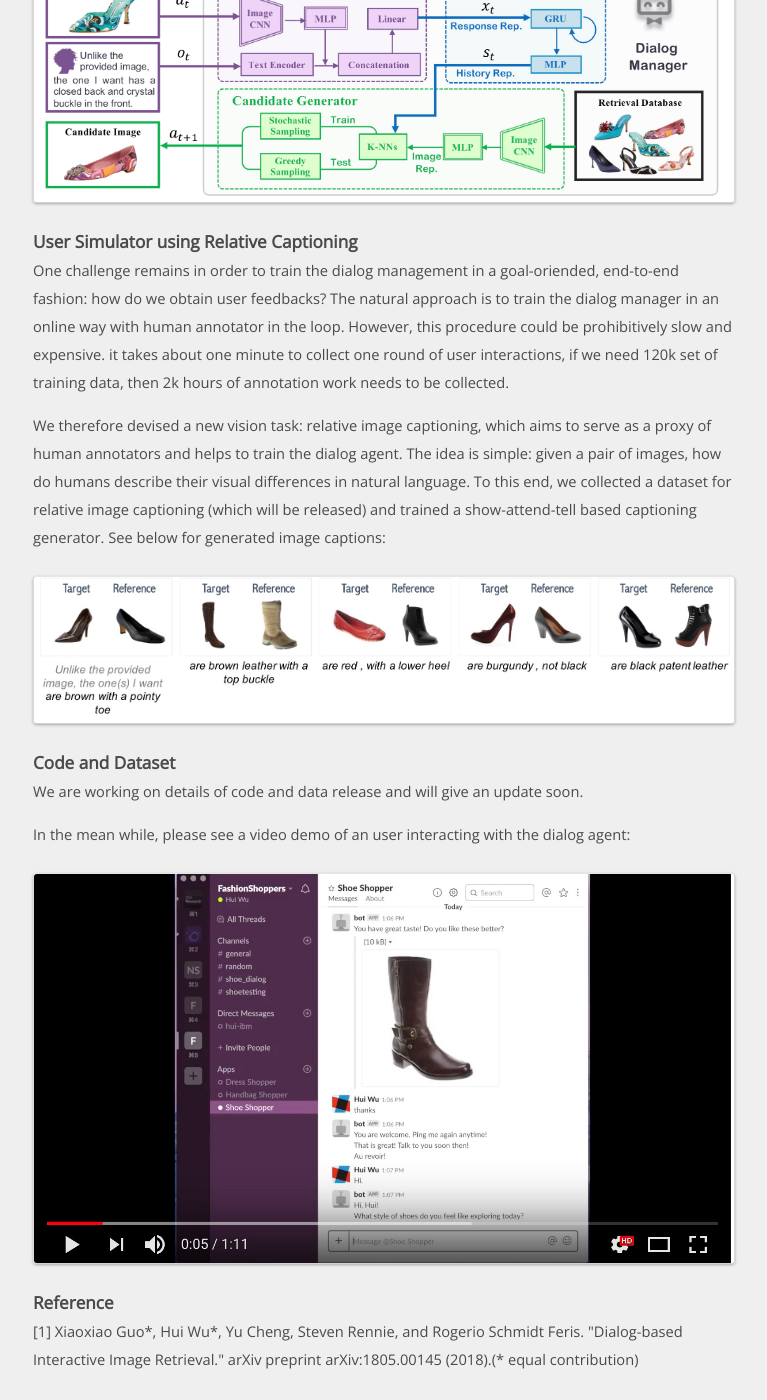
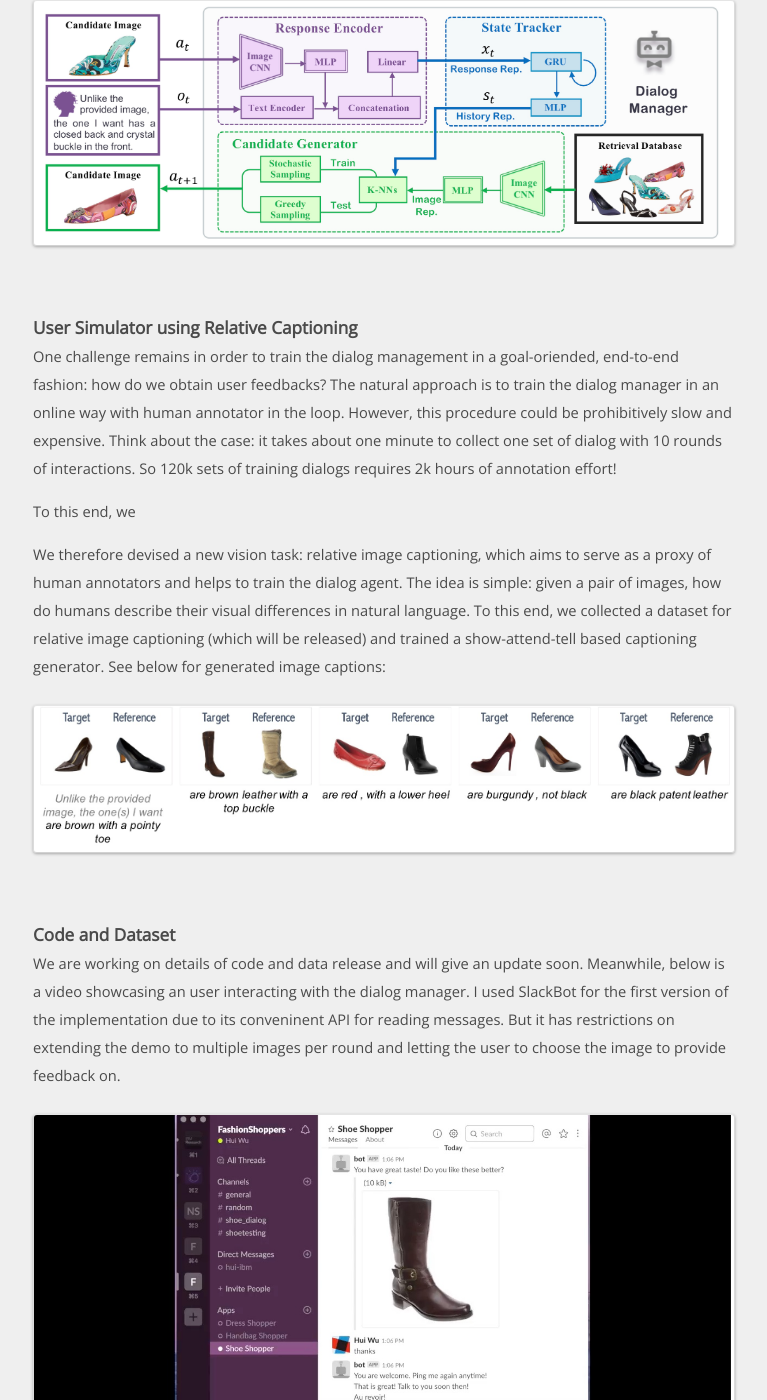
Before and after one commit to spacew/spacew.github.io, a Jekyll site: the page built from _posts/2018-04-25-fashion.markdown, in a window 1280 px wide and 1400 px high, scrolled down 1304 px. Shown: the whole window, without its empty margins (257-1024 px from the left). Built offline with Jekyll 4.4.1, drawn with Linux system fonts in a browser that asks for light colours.

Commit message:
Update 2018-04-25-fashion.markdown

```diff
--- a/_posts/2018-04-25-fashion.markdown
+++ b/_posts/2018-04-25-fashion.markdown
@@ -21,10 +21,12 @@ In this work, we tested the value of visually grounded dialog agents in a practi
 challenging context. Specicially, we proposed a novel framework of image retrieval system which learns to seek
 natural and expressive dialog feedbacks from the user and iteratively refine the retrieval result.
 
+
 <!--more-->
 
 <img alt="img" src="{{site.baseurl}}/media/feedback.jpg">
 
+<br/>
 ### Goal-oriented Training of Dialog Manager
 When designing an interactive image retrieval system, deciding on which images to return to the users
 at each interaction round and how to aggregate the user feedback in a principled way are the essential
@@ -42,24 +44,31 @@ stochastic kNN during training and 1-NN during testing.
 
 <img alt="img" src="{{site.baseurl}}/media/fashion_framework.jpg">
 
+<br/>
 ### User Simulator using Relative Captioning
 One challenge remains in order to train the dialog management in a goal-oriended, end-to-end fashion:
 how do we obtain user feedbacks? The natural approach is to train the dialog manager in an online way
 with human annotator in the loop. However, this procedure could be prohibitively slow and expensive.
-it takes about one minute to collect one round of user interactions, if we need 120k set of training data, then 2k hours of annotation work needs to be collected.
+Think about the case: it takes about one minute to collect one set of dialog with 10 rounds of interactions.
+So 120k sets of training dialogs requires 2k hours of annotation effort!
+
+To this end, we
 
 We therefore devised a new vision task: relative image captioning, which aims to serve as a proxy of human annotators and helps to train the dialog agent. The idea is simple: given a pair of images, how do humans describe their visual differences in natural language. To this end, we collected a dataset for relative image captioning (which will be released) and trained a show-attend-tell based captioning generator. See below for generated image captions:
 
 <img alt="img" src="{{site.baseurl}}/media/relative_example.jpg">
 
+<br/>
 ### Code and Dataset
-
 We are working on details of code and data release and will give an update soon.
-
-In the mean while, please see a video demo of an user interacting with the dialog agent:
+Meanwhile, below is a video showcasing an user interacting with the dialog manager.
+I used SlackBot for the first version of the implementation due to its conveninent API for reading messages.
+But it has restrictions on extending the demo to multiple images per round and letting the user to
+choose the image to provide feedback on.
 
 <a href="http://www.youtube.com/watch?v=6sabCmwO4So"><img alt="img" src="{{site.baseurl}}/media/fashion_video_snip.jpeg"></a>
 
+<br/>
 ### Reference
 
 <p>
```
